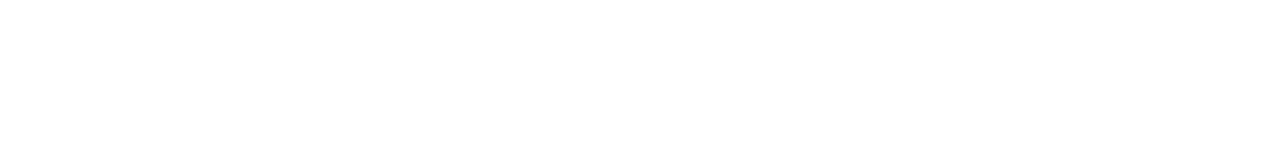
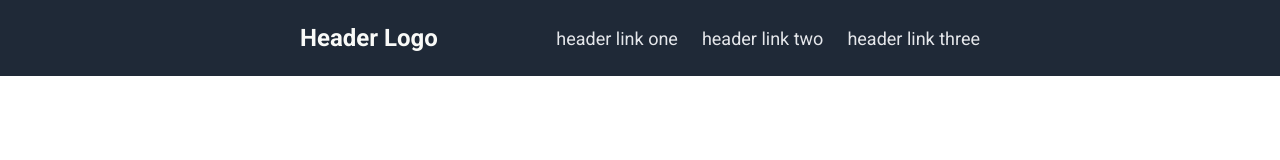
Before and after one commit to Adam-Ers/odin-landing-page, a plain HTML site: page index.html in a window 1280 px wide. Drawn offline with Linux system fonts and the light colour scheme.

Commit message:
Basic CSS and first part of header added.

```diff
--- a/index.html
+++ b/index.html
@@ -16,6 +16,16 @@
         <!--[if lt IE 7]>
             <p class="browsehappy">You are using an <strong>outdated</strong> browser. Please <a href="#">upgrade your browser</a> to improve your experience.</p>
         <![endif]-->
-
+        <div class="header">
+            <div class="header-1">
+                <div class="header-logo">Header Logo</div>
+                <ul class="header-links">
+                    <li><a href="#" class="header-link">header link one</a></li>
+                    <li><a href="#" class="header-link">header link two</a></li>
+                    <li><a href="#" class="header-link">header link three</a></li>
+                </ul>
+            </div>
+            <div class="header-2"></div>
+        </div>
     </body>
 </html>
--- a/style.css
+++ b/style.css
@@ -0,0 +1,52 @@
+@import url('https://fonts.googleapis.com/css2?family=Roboto:ital,wght@0,400;0,700;0,900;1,400&display=swap');
+
+
+body {
+    display: flex;
+    flex-direction: column;
+    font-family: Roboto, sans-serif;
+    padding: 0;
+    margin: 0;
+}
+
+a {
+    text-decoration: none;
+}
+
+ul {
+    list-style-type: none;
+    margin: 0;
+    padding: 0;
+}
+
+li {
+    margin: 0;
+}
+
+.header {
+    background-color: #1F2937;
+    color: white;
+}
+
+.header-1 {
+    display: flex;
+    justify-content: space-between;
+    align-items: center;
+    padding: 24px 300px;
+}
+
+.header-logo {
+    font-size: 24px;
+    font-weight: 700;
+    color: #f9faf8
+}
+
+.header-links {
+    display: flex;
+    gap: 24px;
+}
+
+.header-link {
+    color: #E5E7EB;
+    font-size: 18px;
+}
```
